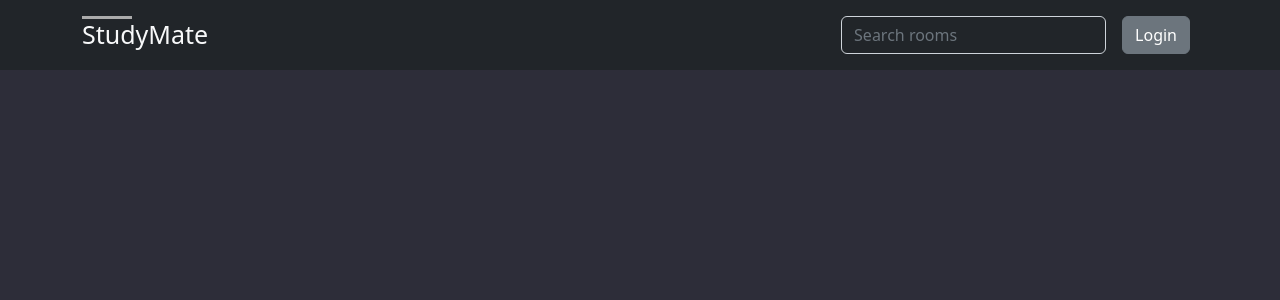
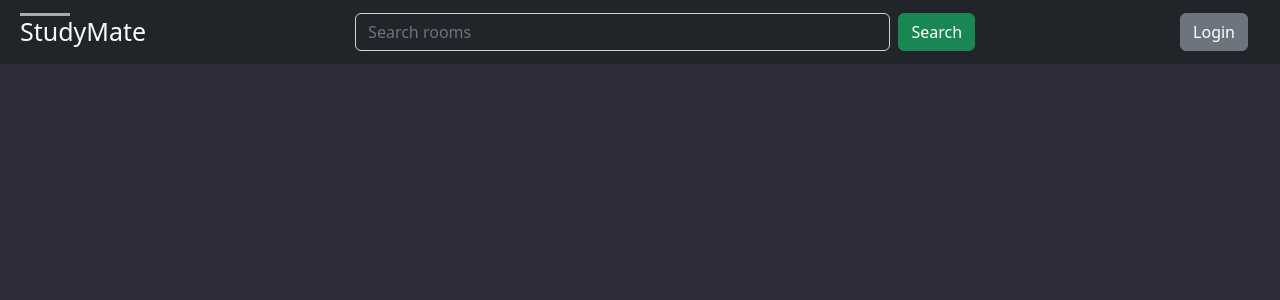
Before and after one commit to ListowelAdolwin/study_mate_app, a Django app: template templates/main.html in a window 1280 px wide. Shown: the top 300 px of the page. Run offline with Django 3.2, Linux system fonts and the light colour scheme; the template is opened without the code that fills it, so the values that code supplies are empty; parts of the project's set-up code (start-up, migrations or seed data) failed here and were passed over; some libraries are stand-ins or nearby versions.

Commit message:
Redesigned the navbar

```diff
--- a/templates/navbar.htm
+++ b/templates/navbar.htm
@@ -1,64 +1,67 @@
-<!--This code below is the navbar
-It is supposed to show on all pages of the project. It will be a pain in the ass
-to copy it and paste it on every single page.
-This introduces a concept called TEMPLATE INHERITANCE in django.
-One code is able to be inherited by different pages.
-This is done by using an include statement to import the code into the desired page-->
+{% load static %}
+    <style>
 
-{% load static %}
+        .nav-menu-icon{
+  font-size: 1.5em;
+  margin: 0 0.5em 0 0;
+  border: 0;
+}
 
+.hide-border{
+    border: 0;
+    outline: 0;
+}
 
-<nav class="navbar bg-dark mb-4 p-2 navbar-expand-sm">
-    <div class="container-fluid container">
+.navbar-toggler{
+    border: 0;
+    outline: 0;
+
+}
+    </style>
+<nav class="navbar navbar-dark bg-dark fixed-top px-2">
+    <div class="container-fluid">
         <a href="/" class="navbar-brand text-light logo">StudyMate</a>
-        <button class="navbar-toggler" type="button" data-bs-toggle="collapse" data-bs-target="#navmenu">
-            <!--             <span class="text-light navbar-toggler-icon"></span>
- --> <span class="text-light nav-menu-icon"><i class="bi bi-list"></i></span>
-        </button>
 
-        <div class="collapse navbar-collapse" id="navmenu">
-            <ul class="navbar-nav ms-auto">
-                <li class="nav-item">
-                    <form class="nav-link" action="{% url 'home' %}" method="GET" class="d-flex" role="search">
+      <form  action="{% url 'home' %}" method="GET" class="nav-link d-none d-md-flex w-50" role="search">
         <input class="form-control text-light bg-dark me-2 search-background" name='q' type="search"
         placeholder="Search rooms" aria-label="Search">
+        <button class="btn btn-success" type="submit">Search</button>
       </form>
-                </li>
-                <li class="nav-item">
-                    <div class="d-flex text-center nav-link">
+
+      <button class="navbar-toggler hide-border" type="button" data-bs-toggle="offcanvas" data-bs-target="#offcanvasDarkNavbar">
         {% if request.user.is_authenticated %}
-                        <div class="m-auto mx-3 text-light">Hello, {{request.user.first_name}}</div>
-                        <div>
-                            <div class="dropdown">
-                                <span class="m-2">
-                                    {% if request.user.profile.avatar %}
-                                    <a href="{% url 'user-profile' request.user.id %}">
-                                        <img src="{{request.user.profile.avatar.url}}" alt="Avatar" class="profile-pic">
-                                    </a>
-                                    {% else %}
-
-                                    <a href="{% url 'user-profile' message.user.id %}">
-                                        <img class="profile-pic" src="{% static 'images/my.jpg' %}" alt="profile pic">
-                                    </a>
-                                    {% endif %}
-                                </span>
-                                <a class=" " href="#" role="button" data-bs-toggle="dropdown" aria-expanded="false">
-                                    <span><i class="bi bi-chevron-down pt-2"></i></span>
-                                </a>
-
-                                <ul class="dropdown-menu bg-secondary">
-                                    <li><a class="dropdown-item" href="{% url 'update_profile' %}">Edit profile</a></li>
-                                    <li><a class="dropdown-item" href="{% url 'logout' %}">Logout</a></li>
-                                </ul>
-                            </div>
-
-                        </div>
+        <img class="profile-pic" src="{{request.user.profile.avatar.url}}" alt="Avatar">
         {% else %}
         <a href="{% url 'login' %}" class="btn btn-secondary">Login</a>
         {% endif %}
+      </button>
+      <div class="offcanvas offcanvas-end text-bg-dark" tabindex="-1" id="offcanvasDarkNavbar" aria-labelledby="offcanvasDarkNavbarLabel">
+        <div class="offcanvas-header">
+          <h5 class="offcanvas-title" id="offcanvasDarkNavbarLabel"><a href="/" class="navbar-brand text-light logo">StudyMate</a></h5>
+          <button type="button" class="btn-close btn-close-white float-end" data-bs-dismiss="offcanvas" aria-label="Close"></button>
         </div>
+        <div class="offcanvas-body">
+            <form  action="{% url 'home' %}" method="GET" class="d-flex mt-3 d-lg-none d-block nav-link" role="search">
+                <input class="form-control text-light bg-dark me-2 search-background" name='q' type="search"
+                placeholder="Search rooms" aria-label="Search">
+                <button class="btn btn-success" type="submit">Search</button>
+              </form>
+              <br class="d-lg-none d-block">
+          <ul class="navbar-nav justify-content-end flex-grow-1 pe-3">
+            <li class="nav-item text-light">
+                <a class="nav-link" aria-current="page" href="{% url 'user-profile' request.user.id %}">View profile</a>
+            </li>
+            <li class="nav-item">
+                <a class="nav-link" href="{% url 'update_profile' %}">Edit profile</a>
+            </li>
+            <li class="nav-item">
+                <a class="nav-link" href="{% url 'bookmarks' request.user.id %}"> Bookmarks</a>
+            </li>
+            <li class="nav-item">
+                <a class="nav-link" href="{% url 'logout' %}">Logout</a>
             </li>
         </ul>
         </div>
       </div>
+    </div>
   </nav>
```
Lines whose indentation alone changed are shown as unchanged.
